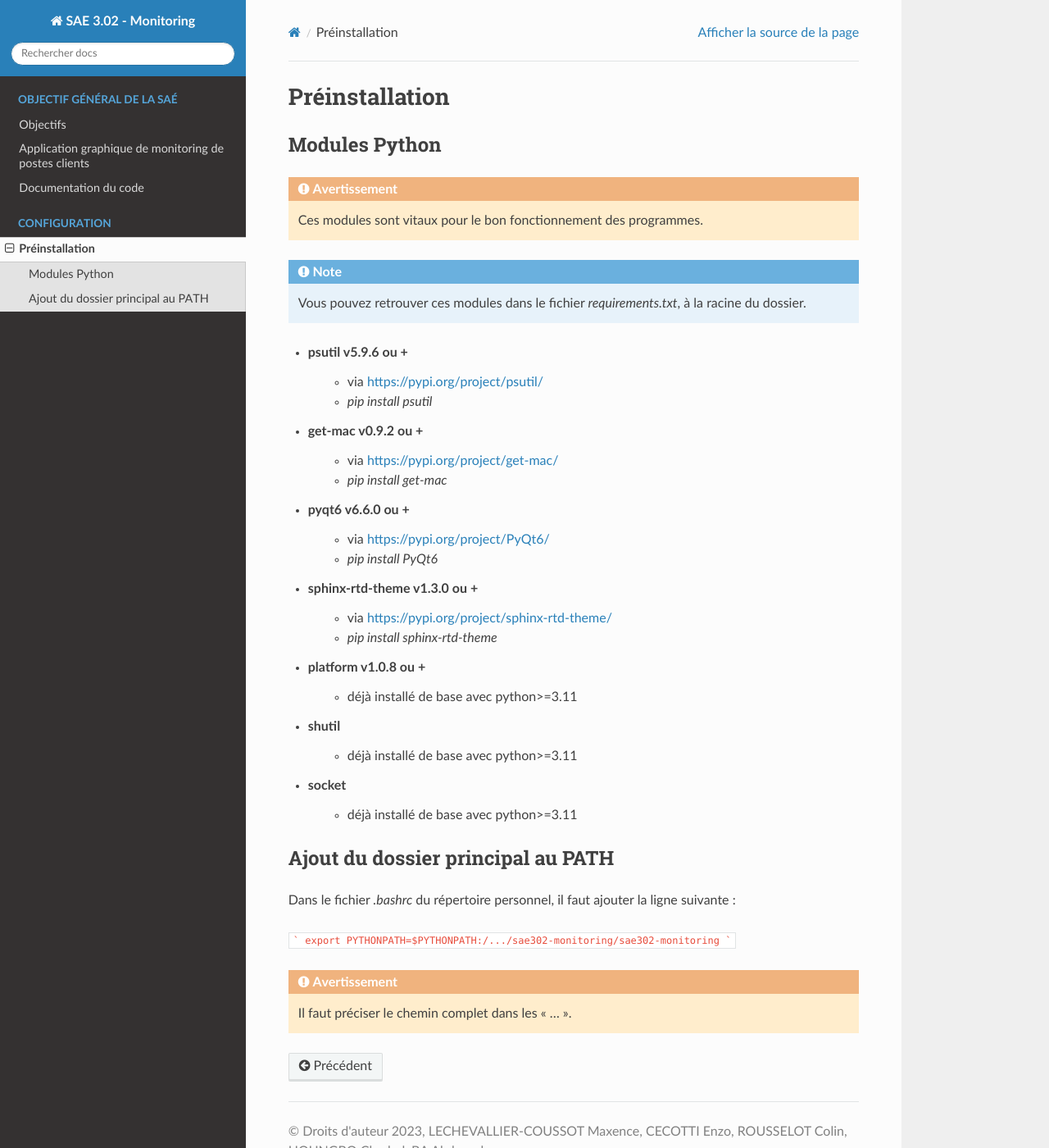
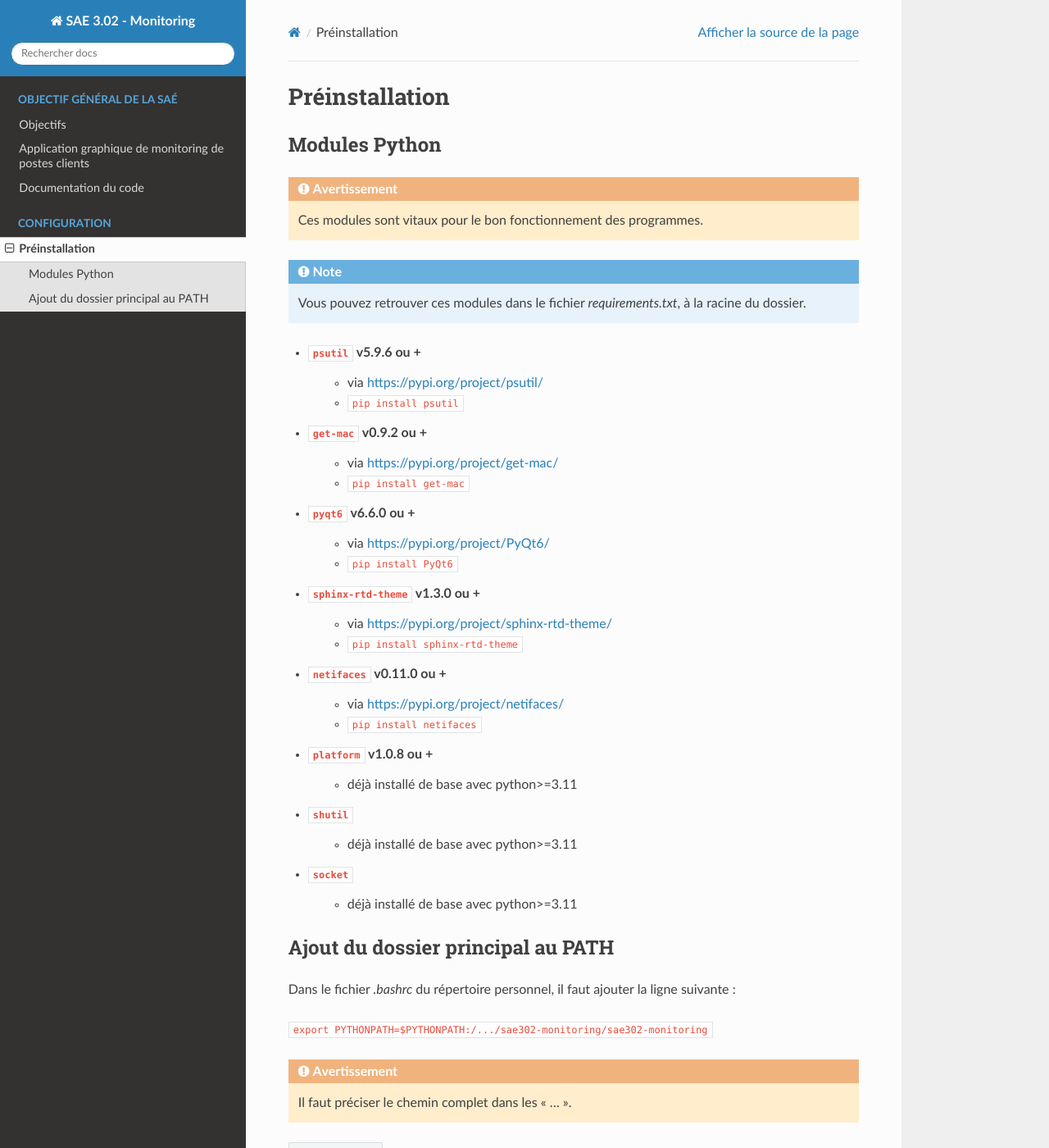
Before and after one commit to TTheGlock/sae3.02_monitoring, a Sphinx documentation site: the page built from docs/source/content/preinstallation.rst, in a window 1280 px wide and 1400 px high. Shown: the whole window at 82% size. Built offline with Sphinx 7.4.7 and the Read the Docs theme 2.0.0, drawn with Linux system fonts in a browser that asks for light colours.

Commit message:
MAJ de plusieurs fichiers

````diff
--- a/docs/source/content/preinstallation.rst
+++ b/docs/source/content/preinstallation.rst
@@ -15,23 +15,26 @@ Modules Python
     Vous pouvez retrouver ces modules dans le fichier *requirements.txt*, à la racine du dossier.
 
 
-* **psutil** v5.9.6 ou +
+* ``psutil`` v5.9.6 ou +
     - via https://pypi.org/project/psutil/
-    - `pip install psutil`
-* **get-mac** v0.9.2 ou +
+    - ``pip install psutil``
+* ``get-mac`` v0.9.2 ou +
     - via https://pypi.org/project/get-mac/
-    - `pip install get-mac`
-* **pyqt6** v6.6.0 ou +
+    - ``pip install get-mac``
+* ``pyqt6`` v6.6.0 ou +
     - via https://pypi.org/project/PyQt6/
-    - `pip install PyQt6`
-* **sphinx-rtd-theme** v1.3.0 ou +
+    - ``pip install PyQt6``
+* ``sphinx-rtd-theme`` v1.3.0 ou +
     - via https://pypi.org/project/sphinx-rtd-theme/
-    - `pip install sphinx-rtd-theme`
-* **platform** v1.0.8 ou +
+    - ``pip install sphinx-rtd-theme``
+* ``netifaces`` v0.11.0 ou +
+    - via https://pypi.org/project/netifaces/
+    - ``pip install netifaces``
+* ``platform`` v1.0.8 ou +
     - déjà installé de base avec python>=3.11
-* **shutil**
+* ``shutil``
     - déjà installé de base avec python>=3.11
-* **socket**
+* ``socket``
     - déjà installé de base avec python>=3.11
 
 
@@ -40,9 +43,7 @@ Ajout du dossier principal au PATH
 
 Dans le fichier `.bashrc` du répertoire personnel, il faut ajouter la ligne suivante :
 
-```
-export PYTHONPATH=$PYTHONPATH:/.../sae302-monitoring/sae302-monitoring
-```
+``export PYTHONPATH=$PYTHONPATH:/.../sae302-monitoring/sae302-monitoring``
 
 .. warning::
 
````
Also changed, not shown: 1 other file.
